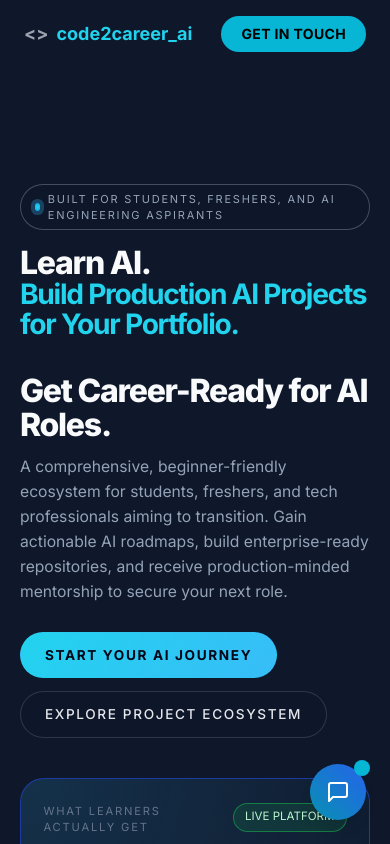
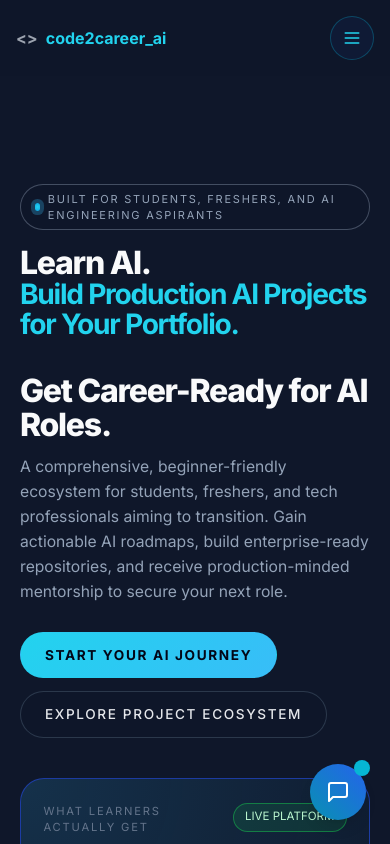
Before and after one commit to RzLetsCode/portfolio, a Next.js app: page / in a window 390 px wide. Shown: the top 844 px of the page. Built offline with nearby package versions, Linux system fonts and the light colour scheme.

Commit message:
Refactor navigation and mobile menu functionality

```diff
--- a/app/page.tsx
+++ b/app/page.tsx
@@ -3,26 +3,15 @@
 import { useState, useEffect } from 'react';
 import Link from 'next/link';
 import {
-  Github,
   Linkedin,
-  Mail,
   ArrowRight,
-  Code,
-  Database,
-  Zap,
   Youtube,
   Globe,
   ChevronRight,
-  Compass,
-  Map,
-  Cpu,
-  Layers,
-  Workflow,
-  MessagesSquare,
-  RefreshCw,
-  FileText,
   BookOpen,
-  PlayCircle
+  PlayCircle,
+  Menu,
+  X
 } from 'lucide-react';
 
 // Section components
@@ -33,6 +22,7 @@ import Mentorship from '../components/Mentorship';
 
 export default function Home() {
   const [scrolled, setScrolled] = useState(false);
+  const [mobileMenuOpen, setMobileMenuOpen] = useState(false);
 
   useEffect(() => {
     const handleScroll = () => setScrolled(window.scrollY > 50);
@@ -40,30 +30,52 @@ export default function Home() {
     return () => window.removeEventListener('scroll', handleScroll);
   }, []);
 
+  // Lock body scroll when mobile slider is active to prevent awkward track-scrolling
+  useEffect(() => {
+    if (mobileMenuOpen) {
+      document.body.style.overflow = 'hidden';
+    } else {
+      document.body.style.overflow = '';
+    }
+    return () => {
+      document.body.style.overflow = '';
+    };
+  }, [mobileMenuOpen]);
+
   const navItems = [
     { label: 'About', href: '#about', external: false },
     { label: 'Roadmaps & Resources', href: '/resources/', external: false, dynamicPage: true },
     { label: 'Projects', href: '/projects/', external: false, dynamicPage: true },
     { label: 'Tech Blog', href: '/blog/', external: false, dynamicPage: true },
-    { label: 'YouTube', href: '/youtube/', external: true },
+    { label: 'YouTube', href: '/youtube/', external: false, dynamicPage: true },
     { label: 'Pricing', href: '/pricing/', external: false, dynamicPage: true },
   ];
 
+  const closeMobileMenu = () => setMobileMenuOpen(false);
+
   return (
     <>
-      {/* Navigation Bar */}
+      {/* Responsive Fixed Navigation Bar */}
       <nav
         className={`fixed top-0 left-0 right-0 z-50 transition-all duration-300 ${
-          scrolled ? 'bg-[#0f172a]/95 backdrop-blur-sm border-b border-cyan-500/20' : 'bg-transparent'
+          scrolled
+            ? 'bg-[#0f172a]/95 backdrop-blur-sm border-b border-cyan-500/20'
+            : 'bg-[#0f172a]/90 backdrop-blur-sm'
         }`}
       >
-        <div className="max-w-7xl mx-auto px-6 py-4 flex items-center justify-between">
-          <Link href="/" className="flex items-center gap-2 text-cyan-400 font-bold text-lg">
+        <div className="max-w-7xl mx-auto px-4 sm:px-6 py-4 flex items-center justify-between gap-3">
+          <Link
+            href="/"
+            className="flex items-center gap-2 text-cyan-400 font-bold text-base sm:text-lg shrink-0"
+            onClick={closeMobileMenu}
+          >
             <span className="text-gray-400">&lt;&gt;</span>
             <span>code2career_ai</span>
           </Link>
+
+          {/* Desktop Links Panel */}
           <div className="hidden lg:flex items-center gap-6">
-            {navItems.map((item) => (
+            {navItems.map((item) =>
               item.dynamicPage ? (
                 <Link
                   key={item.label}
@@ -83,15 +95,68 @@ export default function Home() {
                   {item.label}
                 </a>
               )
-            ))}
+            )}
           </div>
-          <Link
-            href="/contact/"
-            className="bg-cyan-500 hover:bg-cyan-400 text-black font-bold px-5 py-2 rounded-full text-sm transition-colors tracking-wide"
+
+          <div className="hidden lg:flex">
+            <Link
+              href="/contact/"
+              className="bg-cyan-500 hover:bg-cyan-400 text-black font-bold px-5 py-2 rounded-full text-sm transition-colors tracking-wide"
+            >
+              GET IN TOUCH
+            </Link>
+          </div>
+
+          {/* Hamburger Action Button */}
+          <button
+            type="button"
+            aria-label={mobileMenuOpen ? 'Close navigation menu' : 'Open navigation menu'}
+            aria-expanded={mobileMenuOpen}
+            onClick={() => setMobileMenuOpen((prev) => !prev)}
+            className="lg:hidden inline-flex items-center justify-center w-11 h-11 rounded-full border border-cyan-500/30 text-cyan-400 bg-[#111c3a]/80 hover:bg-[#16213f] transition-colors"
           >
-            GET IN TOUCH
-          </Link>
+            {mobileMenuOpen ? <X className="w-5 h-5" /> : <Menu className="w-5 h-5" />}
+          </button>
         </div>
+
+        {/* Mobile Flyout Menu Panel Overlay */}
+        {mobileMenuOpen && (
+          <div className="lg:hidden border-t border-cyan-500/20 bg-[#0b1220]/98 backdrop-blur-md">
+            <div className="max-w-7xl mx-auto px-4 sm:px-6 py-4 flex flex-col gap-2">
+              {navItems.map((item) =>
+                item.dynamicPage ? (
+                  <Link
+                    key={item.label}
+                    href={item.href}
+                    onClick={closeMobileMenu}
+                    className="text-gray-200 hover:text-cyan-400 hover:bg-cyan-500/10 transition-colors text-sm font-medium rounded-xl px-4 py-3"
+                  >
+                    {item.label}
+                  </Link>
+                ) : (
+                  <a
+                    key={item.label}
+                    href={item.href}
+                    target={item.external ? '_blank' : undefined}
+                    rel={item.external ? 'noopener noreferrer' : undefined}
+                    onClick={closeMobileMenu}
+                    className="text-gray-200 hover:text-cyan-400 hover:bg-cyan-500/10 transition-colors text-sm font-medium rounded-xl px-4 py-3"
+                  >
+                    {item.label}
+                  </a>
+                )
+              )}
+
+              <Link
+                href="/contact/"
+                onClick={closeMobileMenu}
+                className="mt-2 bg-cyan-500 hover:bg-cyan-400 text-black font-bold px-5 py-3 rounded-full text-sm transition-colors tracking-wide text-center"
+              >
+                GET IN TOUCH
+              </Link>
+            </div>
+          </div>
+        )}
       </nav>
 
       <main className="pt-20 bg-[#0f172a]">
@@ -110,7 +175,7 @@ export default function Home() {
           <Journey />
         </section>
 
-        {/* Integrated Mid-Page Ecosystem Gateways */}
+        {/* Mid-Page Ecosystem Gateways */}
         <section className="py-20 px-6 bg-[#0f172a] border-t border-slate-800/80">
           <div className="max-w-7xl mx-auto">
             <div className="grid grid-cols-1 lg:grid-cols-2 gap-8">
@@ -150,17 +215,16 @@ export default function Home() {
                   <ChevronRight className="w-4 h-4 group-hover:translate-x-1 transition-transform" />
                 </Link>
               </div>
-
             </div>
           </div>
         </section>
 
-        {/* Mentorship */}
-        <section id="youtube" style={{ scrollMarginTop: '70px' }}>
+        {/* Mentorship (Section anchor updated cleanly to handle deep navigations) */}
+        <section id="mentorship" style={{ scrollMarginTop: '70px' }}>
           <Mentorship />
         </section>
 
-        {/* CTA Section */}
+        {/* Call To Action Block */}
         <section className="relative py-32 px-6 overflow-hidden">
           <div className="absolute inset-0 bg-gradient-to-b from-transparent via-cyan-500/5 to-transparent pointer-events-none" />
 
@@ -174,8 +238,8 @@ export default function Home() {
               <span className="relative inline-block">
                 <span className="text-cyan-400">Next Generation</span>
                 <span className="absolute bottom-0 left-0 right-0 h-0.5 bg-cyan-400/50" />
-              </span>
-              {' '}of AI?
+              </span>{' '}
+              of AI?
             </h2>
 
             <p className="text-gray-300 text-lg md:text-xl mb-12 max-w-2xl mx-auto leading-relaxed">
@@ -212,7 +276,7 @@ export default function Home() {
       <footer className="border-t border-white/10 py-8 px-6 bg-[#090f1e]">
         <div className="max-w-7xl mx-auto flex flex-col md:flex-row items-center justify-between gap-4">
           <span className="text-cyan-400 font-bold">code2career_ai</span>
-          <p className="text-gray-500 text-sm">
+          <p className="text-gray-500 text-sm" suppressHydrationWarning>
             &copy; {new Date().getFullYear()} ALL RIGHTS RESERVED
           </p>
           <p className="text-gray-600 text-xs">Architected for Freshers &amp; AI Enthusiasts</p>
```
